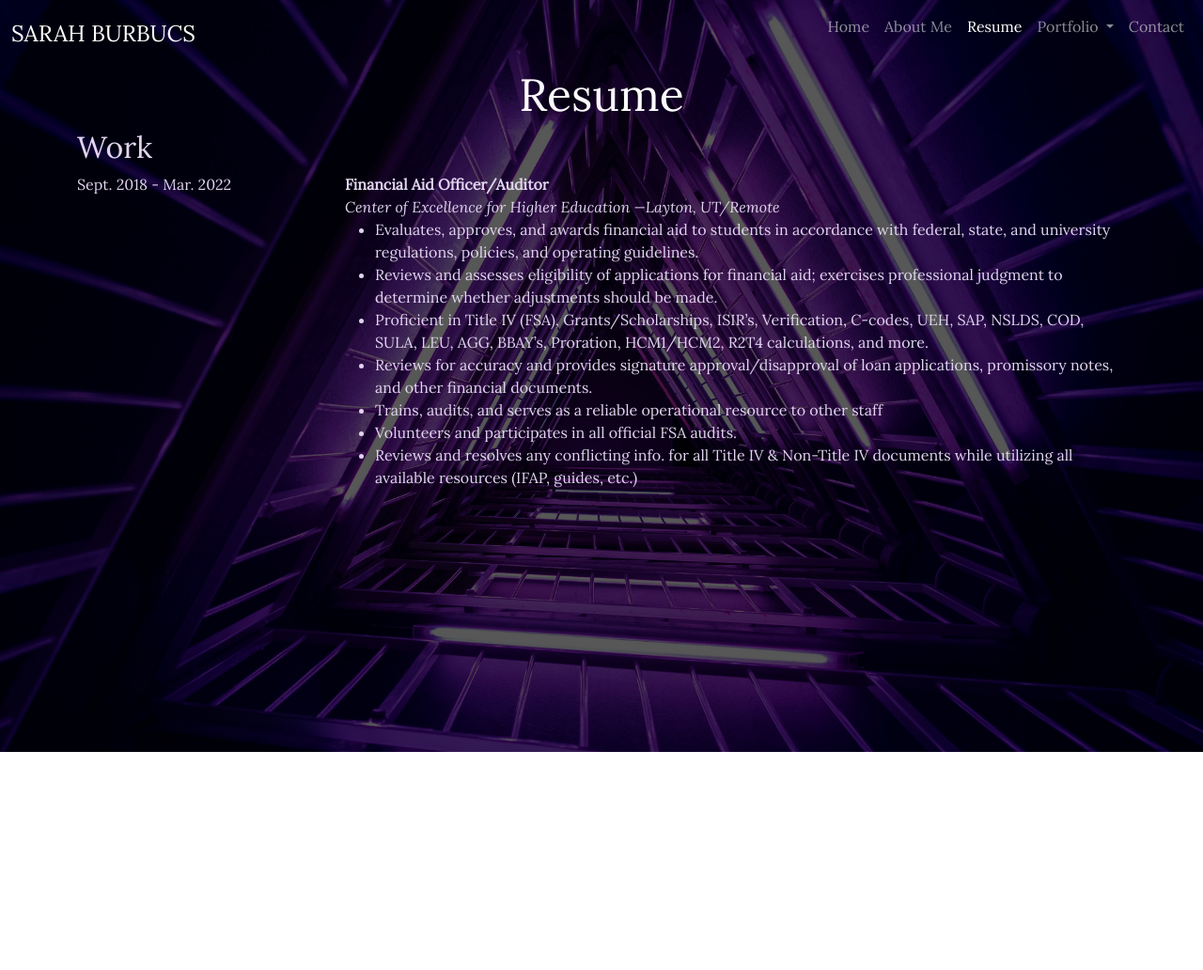
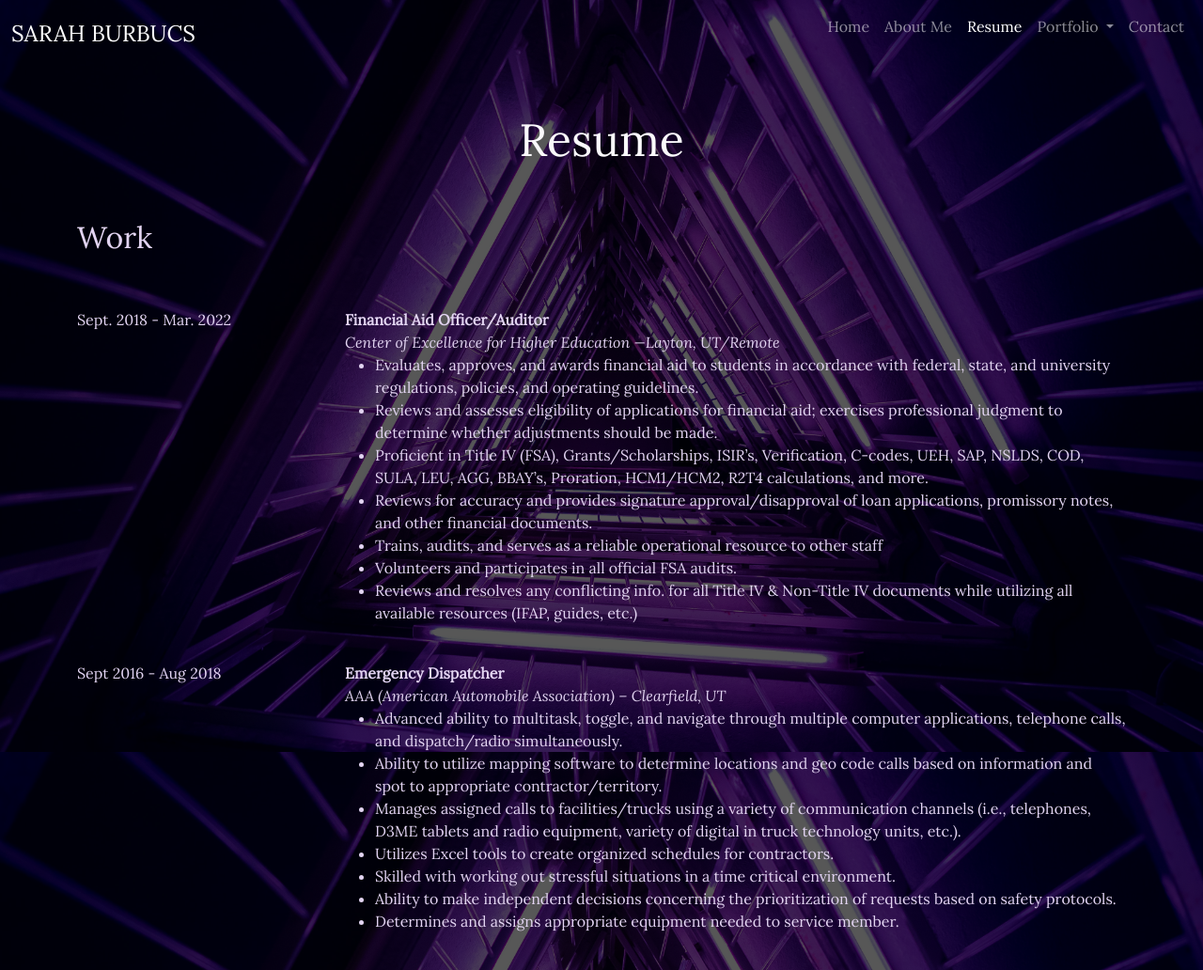
Before and after one commit to sarahburbucs/sarahburbucs.com, a plain HTML site: page resume.html in a window 1280 px wide. Shown: the whole page at 94% size. Before the commit the page ends 800 px from the top, so only its background shows below. Drawn offline with nearby package versions, Linux system fonts and the light colour scheme.

Commit message:
*updated resume - spacing between resume rows adjusted*

```diff
--- a/resume.html
+++ b/resume.html
@@ -49,17 +49,20 @@
 
 
 <div class="container">
-  <div class="row text-center">
+  <!--changes spacing between rows-->
+  <div class="row text-center my-5">
     <div class="col">
       <h1>Resume</h1>
     </div>
   </div>
-  <div class="row">
+  <!--changes spacing between rows-->
+  <div class="row my-5">
     <div class="col">
       <h2>Work</h2>
     </div>
   </div>
-  <div class="row">
+  <!--changes spacing between rows-->
+  <div class="row my-4">
     <div class="col-3">
       Sept. 2018 - Mar. 2022
     </div>
@@ -77,8 +80,23 @@
       </ul>
     </div>
   </div>
-  <div class="row">
-    <div class="col">
+  <div class="row my-4">
+    <div class="col-3">
+      Sept 2016 - Aug 2018
+
+    </div>
+    <div class="col-9">
+      <strong>Emergency Dispatcher</strong><br>
+      <i>AAA (American Automobile Association) – Clearfield, UT</i>
+      <ul>
+        <li>Advanced ability to multitask, toggle, and navigate through multiple computer applications, telephone calls, and dispatch/radio simultaneously. </li>
+        <li>Ability to utilize mapping software to determine locations and geo code calls based on information and spot to appropriate contractor/territory.</li>
+        <li>Manages assigned calls to facilities/trucks using a variety of communication channels (i.e., telephones, D3ME tablets and radio equipment, variety of digital in truck technology units, etc.).</li>
+        <li>Utilizes Excel tools to create organized schedules for contractors.</li>
+        <li>Skilled with working out stressful situations in a time critical environment.</li>
+        <li>Ability to make independent decisions concerning the prioritization of requests based on safety protocols.</li>
+        <li>Determines and assigns appropriate equipment needed to service member.</li>
+      </ul>
     </div>
   </div>
 </div>
--- a/styles/style.css
+++ b/styles/style.css
@@ -21,7 +21,6 @@ body{
 h1{
     color: rgb(251, 250, 252);
     font-size: 3em;
-
 }
 
 h2 {
```
